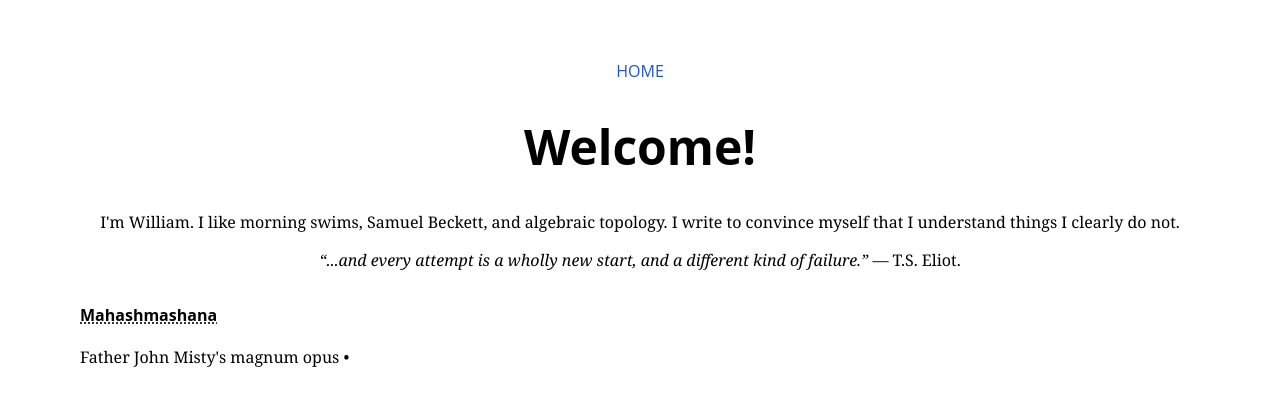
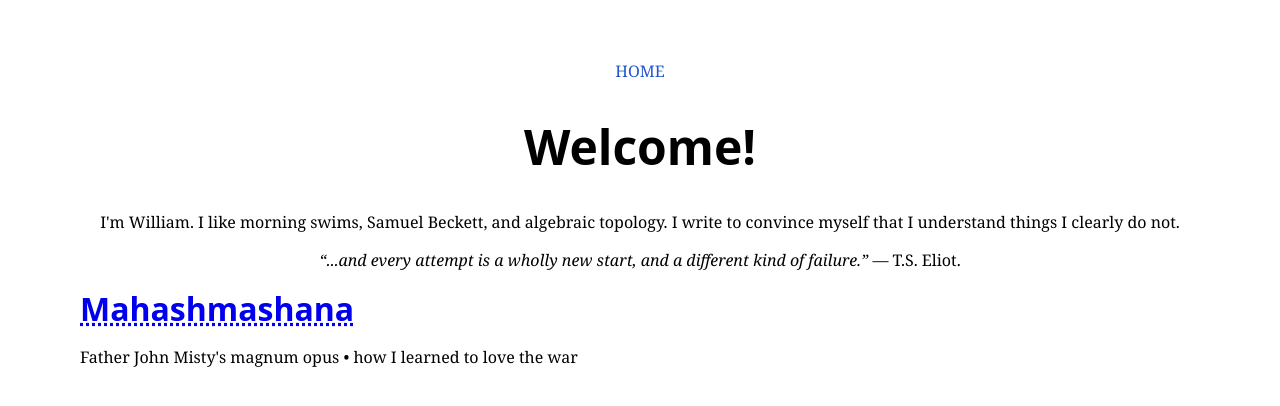
Before and after one commit to williamrygao/williamrygao.github.io, a Jekyll site: the page built from index.md, in a window 1280 px wide. Shown: the top 406 px of the page. Built offline with Jekyll 4.4.1, drawn with Linux system fonts in a browser that asks for light colours.

Commit message:
Update style.css

```diff
--- a/assets/css/style.css
+++ b/assets/css/style.css
@@ -15,6 +15,7 @@ h1 {
 }
 
 h2 {
+  font-family: 'Open Sans', Arial, sans-serif;
   font-size: 2rem;
   margin: 10px 0;
   color: #000;
@@ -35,33 +36,28 @@ p {
 }
 
 nav {
+  font-size: 1rem;
   display: flex;
   justify-content: center;
   margin-top: 60px;
   background-color: #fff;
 }
 
-a {
-  font-size: 1rem;
-  font-family: 'Open Sans', Arial, sans-serif;
+nav a {
   color: #2255CC;
   text-decoration: none;
 }
 
-a:hover {
+nav a:hover {
   color: #441199;
   text-decoration: underline;
 }
 
 .post h2 a {
-  font-size: 1rem;
-  color: #000;
   text-decoration: underline;
   text-decoration-style: dotted;
 }
 
 .post h2 a:hover {
-  font-size: 1rem;
-  color: #000;
   text-decoration-style: solid;
 }
--- a/index.md
+++ b/index.md
@@ -14,7 +14,7 @@ title: Home
     </h2>
     <div class="summary">
         <p>
-            Father John Misty's magnum opus •
+            Father John Misty's magnum opus • how I learned to love the war
         </p>
     </div>
 </div>
```
